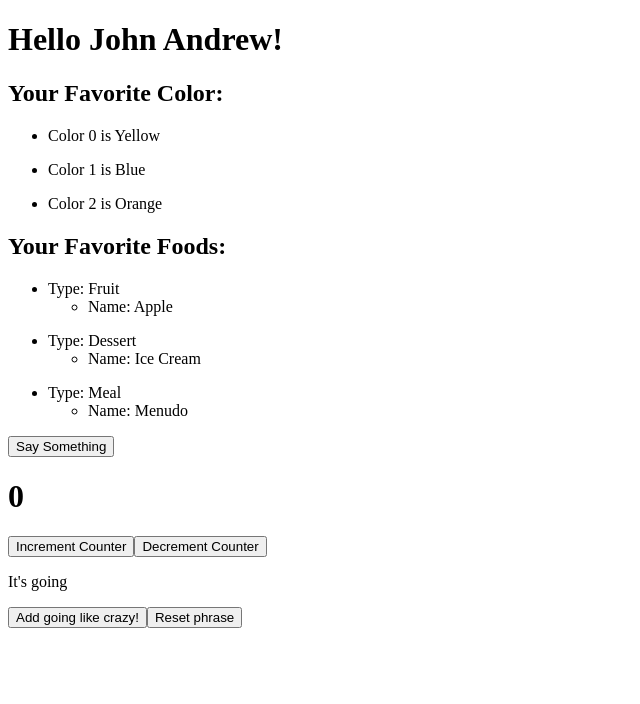
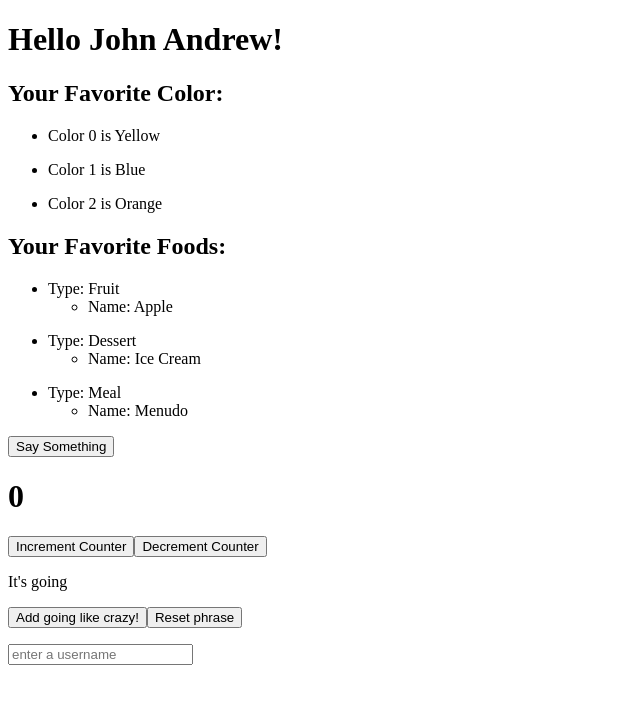
Before and after one commit to andrewmoquia/my-first-project, an Angular app: page / in a window 1280 px wide. Shown: the top 704 px of the page, without its empty margins (0-640 px from the left). Built offline with nearby package versions, Linux system fonts and the light colour scheme.

Commit message:
Add input field that update ngModel in every user input.

```diff
--- a/src/app/app.component.html
+++ b/src/app/app.component.html
@@ -29,3 +29,6 @@
 <p>{{phrase}}</p>
 <button (click)='addPhrase()'>Add going like crazy!</button>
 <button (click)='resetPhrase()'>Reset phrase</button>
+
+<p>{{username}}</p>
+<input [(ngModel)]="username" placeholder="enter a username">
--- a/src/app/app.component.ts
+++ b/src/app/app.component.ts
@@ -48,5 +48,5 @@ export class AppComponent {
     this.phrase = "It's going ";
   };
 
-
+  username!: string;
 }
--- a/src/app/app.module.ts
+++ b/src/app/app.module.ts
@@ -1,5 +1,6 @@
 import { NgModule } from '@angular/core';
 import { BrowserModule } from '@angular/platform-browser';
+import { FormsModule } from '@angular/forms';
 
 import { AppRoutingModule } from './app-routing.module';
 import { AppComponent } from './app.component';
@@ -10,7 +11,8 @@ import { AppComponent } from './app.component';
   ],
   imports: [
     BrowserModule,
-    AppRoutingModule
+    AppRoutingModule,
+    FormsModule
   ],
   providers: [],
   bootstrap: [AppComponent]
```
Also changed, not shown: src/app/transportation.service.ts (line endings or trailing spaces).
